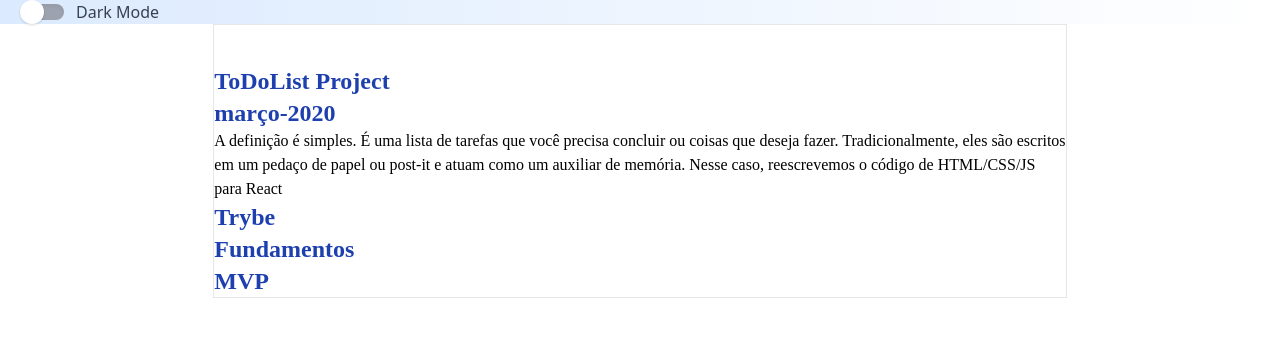
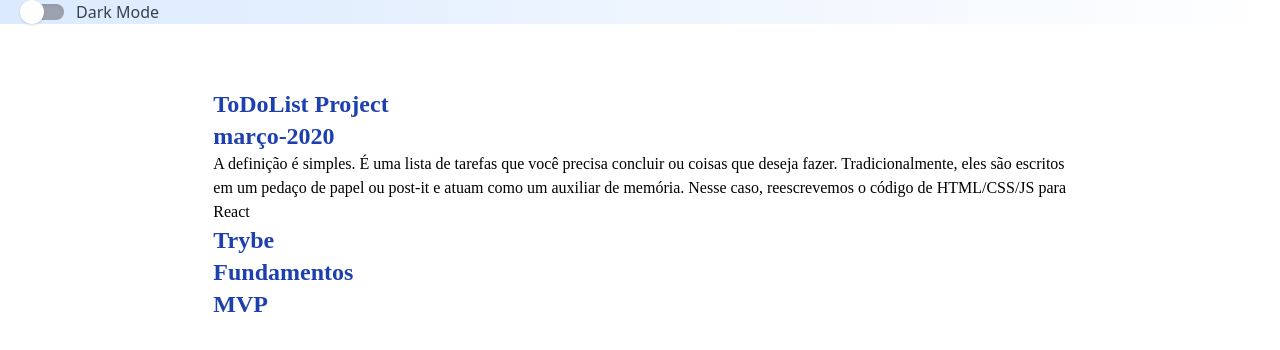
Before and after one commit to rcalvs/portifolio, a React (Create React App) app: page /#/todo in a window 1280 px wide. Shown: the top 350 px of the page. Built offline with nearby package versions, Linux system fonts and the light colour scheme.

Commit message:
saving Project Info

```diff
--- a/src/components/projectInfo.jsx
+++ b/src/components/projectInfo.jsx
@@ -7,12 +7,17 @@
 
   const { element }= props;
   return (
-    <div>
+    <div className="bg-white h-full dark:bg-gray-600">
       <Header />
-      <div className="flex-col font-mono mx-8 text-sm pt-10 border
+      <br />
+      <div className="flex-col font-mono m-auto text-base pt-10 justify-center
         md:flex-col md:w-2/3 md:m-auto md:text-base
         dark:text-white leading-loose">
-        <h1>{element.name}</h1>
+        <h1 className="flex m-auto align-center
+        dark:text-white">
+          {element.name}
+        </h1>
+
         <h1>{element.data}</h1>
 
         <p>{element.descrição}</p>
```
Also changed, not shown: src/pages/Home.jsx (+6 -1 lines).
